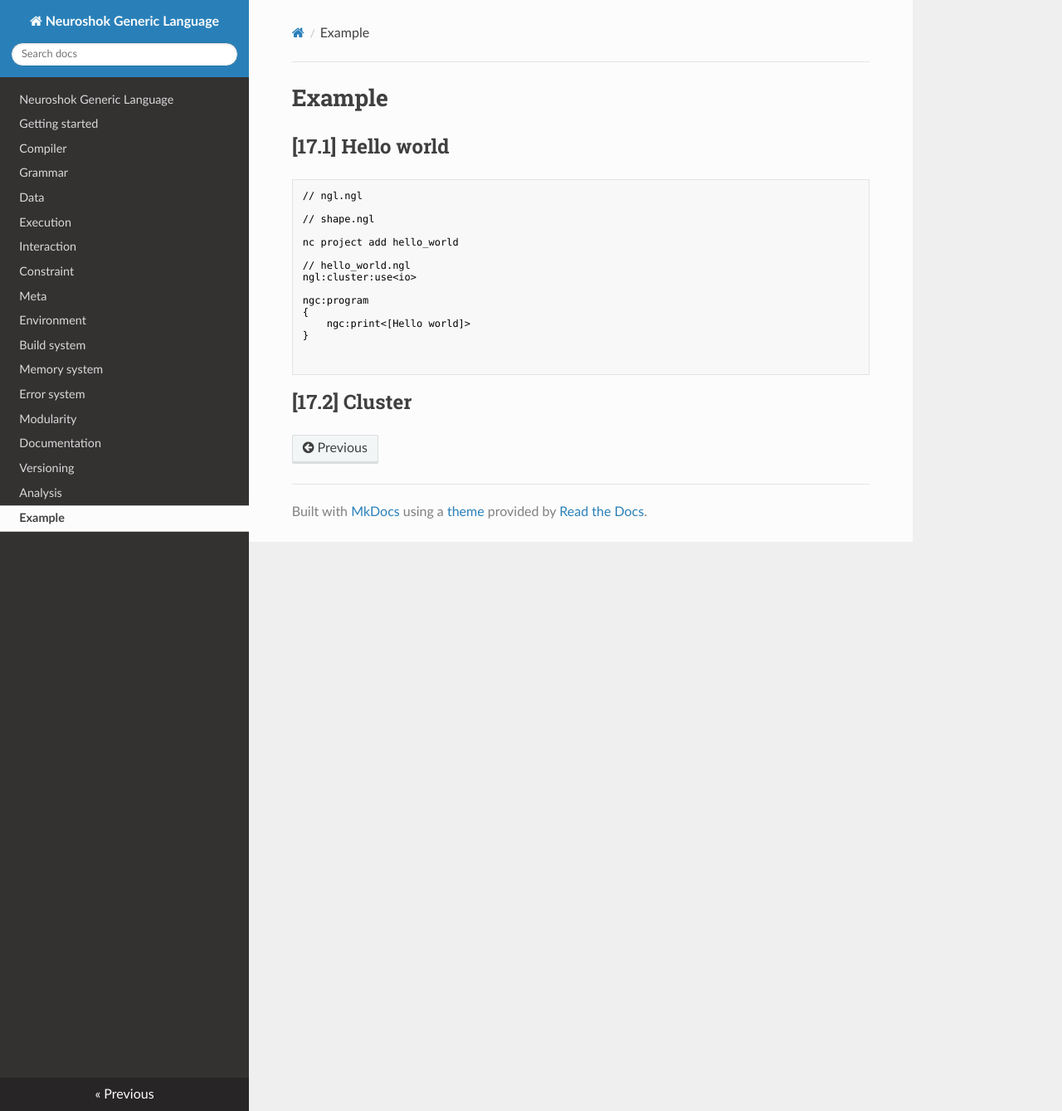
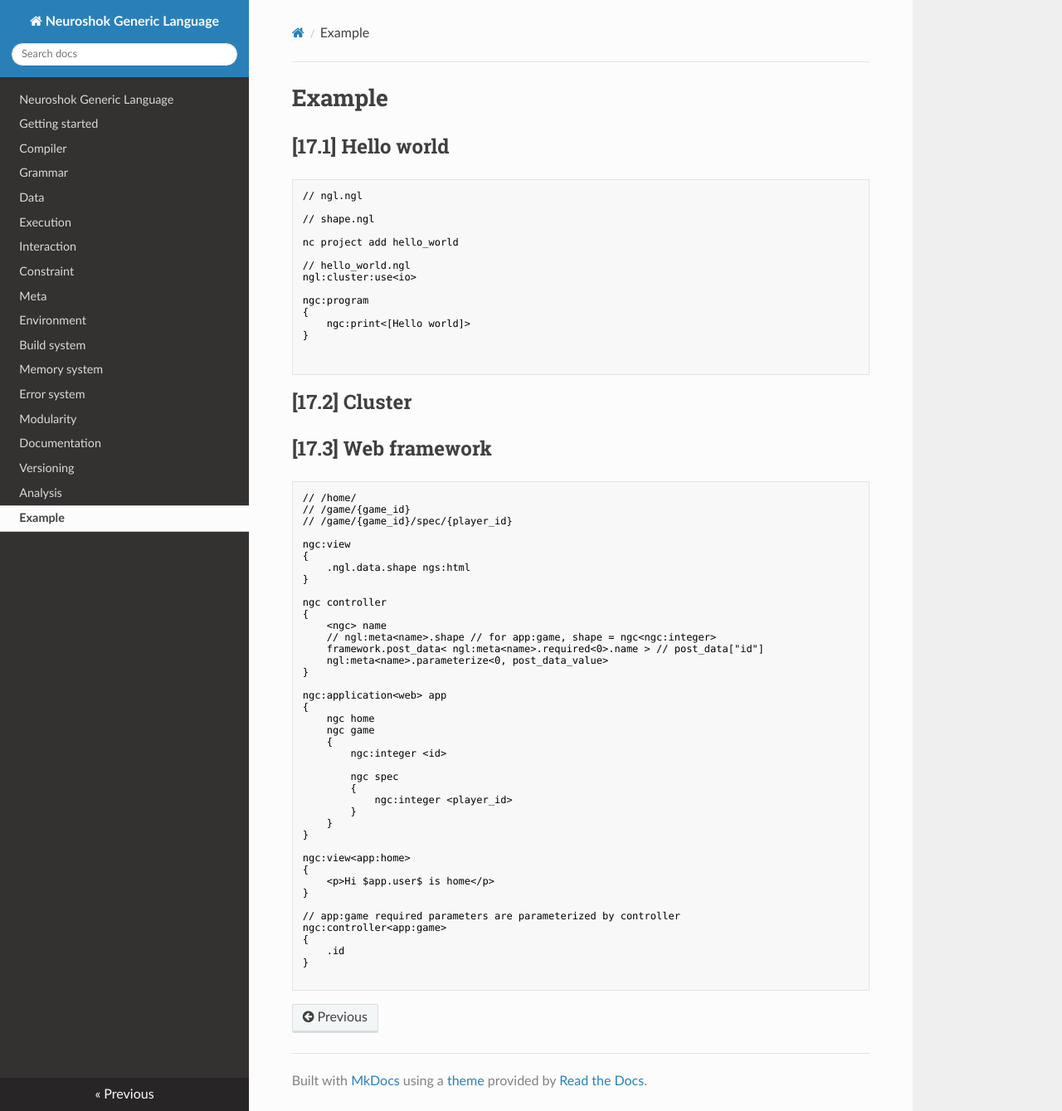
Before and after one commit to neuroshok/ngl, an MkDocs documentation site: the page built from doc/learn/[17] Example.md, in a window 1280 px wide and 1339 px high. Shown: the whole window at 83% size. Built offline with MkDocs 1.6.1, drawn with Linux system fonts in a browser that asks for light colours.

Commit message:
[update] doc

`````diff
--- a/doc/learn/[17] Example.md
+++ b/doc/learn/[17] Example.md
@@ -21,3 +21,50 @@ ngc:program
 ```
 
 ## [17.2] Cluster
+
+## [17.3] Web framework
+
+````
+// /home/
+// /game/{game_id}
+// /game/{game_id}/spec/{player_id}
+
+ngc:view
+{
+    .ngl.data.shape ngs:html
+}
+
+ngc controller
+{
+    <ngc> name
+    // ngl:meta<name>.shape // for app:game, shape = ngc<ngc:integer>
+    framework.post_data< ngl:meta<name>.required<0>.name > // post_data["id"]
+    ngl:meta<name>.parameterize<0, post_data_value>
+}
+
+ngc:application<web> app
+{
+    ngc home
+    ngc game
+    {
+        ngc:integer <id>
+
+        ngc spec
+        {
+            ngc:integer <player_id>
+        }
+    }
+}
+
+ngc:view<app:home>
+{
+    <p>Hi $app.user$ is home</p>
+}
+
+// app:game required parameters are parameterized by controller
+ngc:controller<app:game>
+{
+    .id
+}
+
+````
`````
